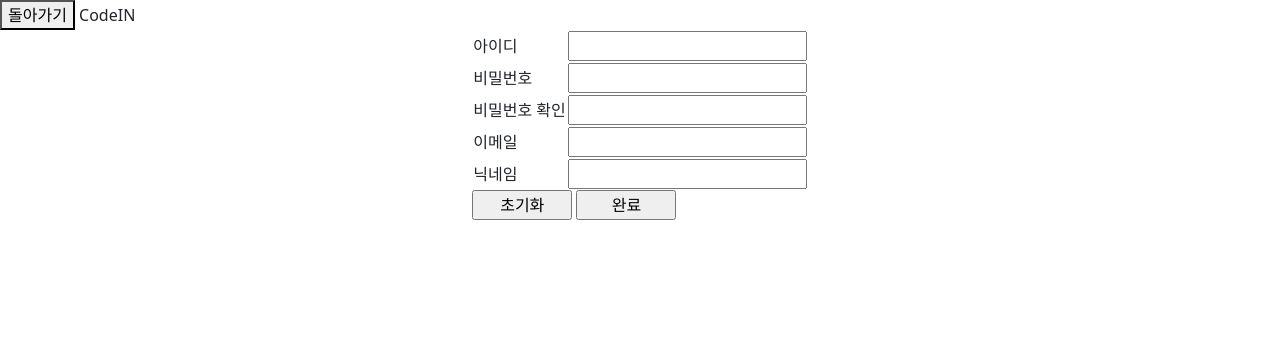
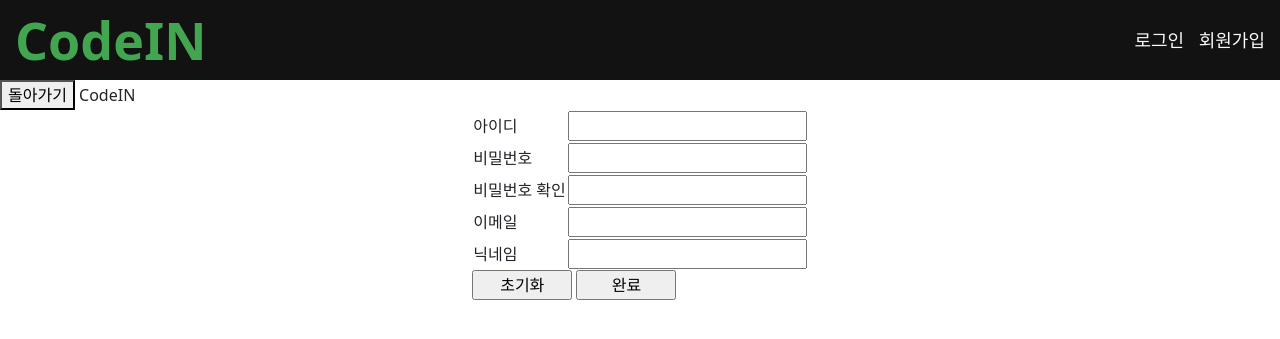
Before and after one commit to minjae1025/CodeIN_Python, a Django app: template templates/user/sign_up_form.html in a window 1280 px wide. Shown: the top 339 px of the page. Run offline with Django 5.2, Linux system fonts and the light colour scheme; the template is opened without the code that fills it, so the values that code supplies are empty; some web fonts are replaced.

Commit message:
feat: header 구성

```diff
--- a/static/css/base.css
+++ b/static/css/base.css
@@ -0,0 +1,52 @@
+@import url("https://cdn.jsdelivr.net/gh/orioncactus/pretendard@v1.3.9/dist/web/static/pretendard.min.css");
+
+header {
+    font-family: 'Pretendard', system-ui;
+    position: fixed;
+    top: 0;
+    right: 0;
+    background-color: #121212;
+    width: 100%;
+}
+
+.header_container {
+    height: 80px;
+    width: 100%;
+    max-width: 1250px;
+    margin: 0 auto;
+    display: flex;
+    justify-content: space-between;
+}
+
+main {
+    padding-top: 80px;
+}
+
+.header_logo {
+    align-self: center;
+    font-size: 52px;
+    transition-duration: 0.5s;
+}
+
+.header_logo a {
+    text-decoration: none;
+    color: #42A651;
+    font-weight: bold;
+}
+
+.header_logo:hover {
+    transform: scale(1.05);
+    transition-duration: 0.5s;
+}
+
+.header_menu {
+    align-self: center;
+    font-size: 18px;
+    transition-duration: 0.5s;
+}
+
+.header_menu a {
+    margin-left: 10px;
+    text-decoration: none;
+    color: #f9f9f9;
+}
--- a/templates/base.html
+++ b/templates/base.html
@@ -5,11 +5,33 @@
 <head>
     <meta charset="UTF-8">
     <title>{% block title %}CodeIN{% endblock %}</title>
+    <link href="https://cdn.jsdelivr.net/npm/bootstrap@5.3.8/dist/css/bootstrap.min.css" rel="stylesheet"
+      integrity="sha384-sRIl4kxILFvY47J16cr9ZwB07vP4J8+LH7qKQnuqkuIAvNWLzeN8tE5YBujZqJLB" crossorigin="anonymous">
     <link rel="stylesheet" href="{% static 'css/base.css' %}">
+
     {% block extrahead %}{% endblock %}
 </head>
 <body>
-    {% block content %}
-    {% endblock %}
+<header>
+    <div class="header_container">
+        <div class="header_logo">
+            <a href="/">CodeIN</a>
+        </div>
+        <div class="header_menu">
+            {% if user.is_authenticated %}
+            <a href="{% url 'user:mypage' %}">마이페이지</a>
+            <a href="{% url 'user:logout' %}">로그아웃</a>
+            {% else %}
+            <a href="{% url 'user:login' %}">로그인</a>
+            <a href="{% url 'user:sign_up' %}">회원가입</a>
+            {% endif %}
+        </div>
+    </div>
+
+</header>
+
+{% block content %}
+
+{% endblock %}
 </body>
 </html>
--- a/templates/user/login_form.html
+++ b/templates/user/login_form.html
@@ -1,5 +1,6 @@
 {% extends "base.html" %}
 {% block content %}
+<main>
     <div class="form_container">
         <form method="post">
             {% csrf_token %}
@@ -17,4 +18,6 @@
             <input type="submit" class="btn" value="로그인">
         </form>
     </div>
+</main>
+
 {% endblock %}
--- a/templates/user/mypage.html
+++ b/templates/user/mypage.html
@@ -3,8 +3,6 @@
 {% block title %}CodeIN{% endblock %}
 
 {% block extrahead %}
-<link href="https://cdn.jsdelivr.net/npm/bootstrap@5.3.8/dist/css/bootstrap.min.css" rel="stylesheet"
-      integrity="sha384-sRIl4kxILFvY47J16cr9ZwB07vP4J8+LH7qKQnuqkuIAvNWLzeN8tE5YBujZqJLB" crossorigin="anonymous">
 {% endblock %}
 
 {% block content %}
--- a/templates/user/sign_up_form.html
+++ b/templates/user/sign_up_form.html
@@ -4,8 +4,6 @@
 {% block title %}CodeIN{% endblock %}
 
 {% block extrahead %}
-<link href="https://cdn.jsdelivr.net/npm/bootstrap@5.3.8/dist/css/bootstrap.min.css" rel="stylesheet"
-      integrity="sha384-sRIl4kxILFvY47J16cr9ZwB07vP4J8+LH7qKQnuqkuIAvNWLzeN8tE5YBujZqJLB" crossorigin="anonymous">
 <style>
     .form_button {
         width: 100px;
@@ -20,13 +18,11 @@
 {% endblock %}
 
 {% block content %}
-<header>
-    <div id="header_container">
+<main>
+    <div>
         <button onclick="history.go(-1)">돌아가기</button>
         <span>CodeIN</span>
     </div>
-</header>
-<main>
     <div id="form_container">
         <form method="POST" id="sign_up_form">
             {% csrf_token %}
--- a/user/urls.py
+++ b/user/urls.py
@@ -2,9 +2,11 @@ from django.urls import path
 from django.contrib.auth import views as auth_views
 from . import views
 
+app_name = 'user'
+
 urlpatterns = [
     path('sign_up/', views.sign_up, name='sign_up'),
     path('logout/', views.logout_view, name='logout'),
-    path('login/', auth_views.LoginView.as_view(template_name='user/login_form.html'), name='log_in'),
+    path('login/', auth_views.LoginView.as_view(template_name='user/login_form.html'), name='login'),
     path('mypage/', views.mypage_view, name='mypage'),
 ]
```
Also changed, not shown: CodeIN/settings.py (+3 -5 lines), templates/main/index.html (+3 -13 lines). Lines whose indentation alone changed are shown as unchanged.
